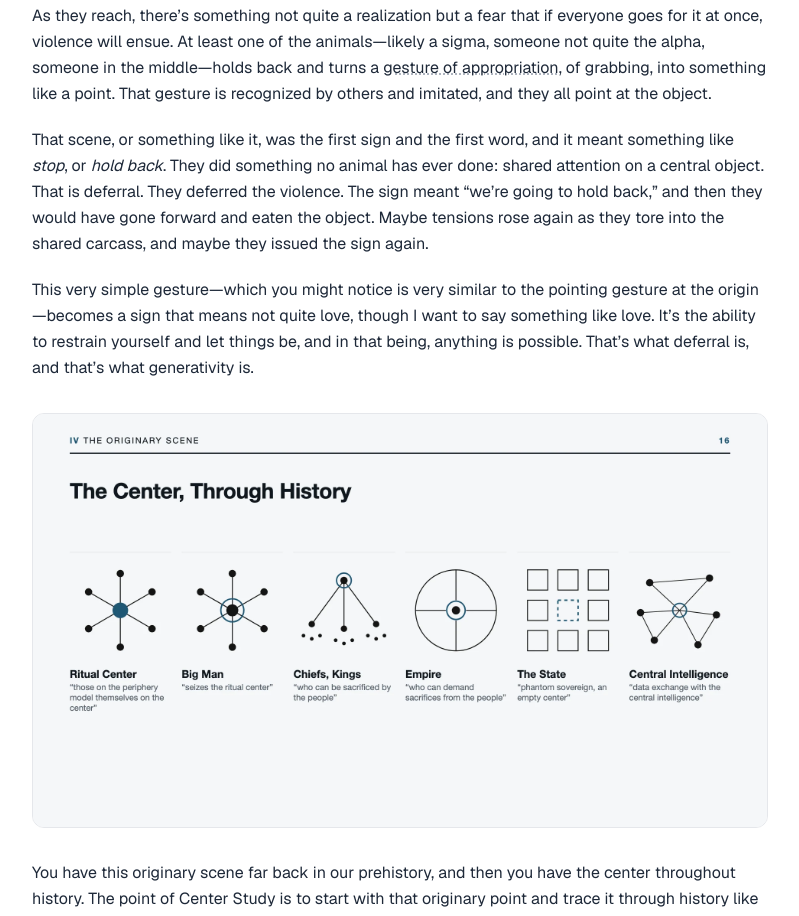
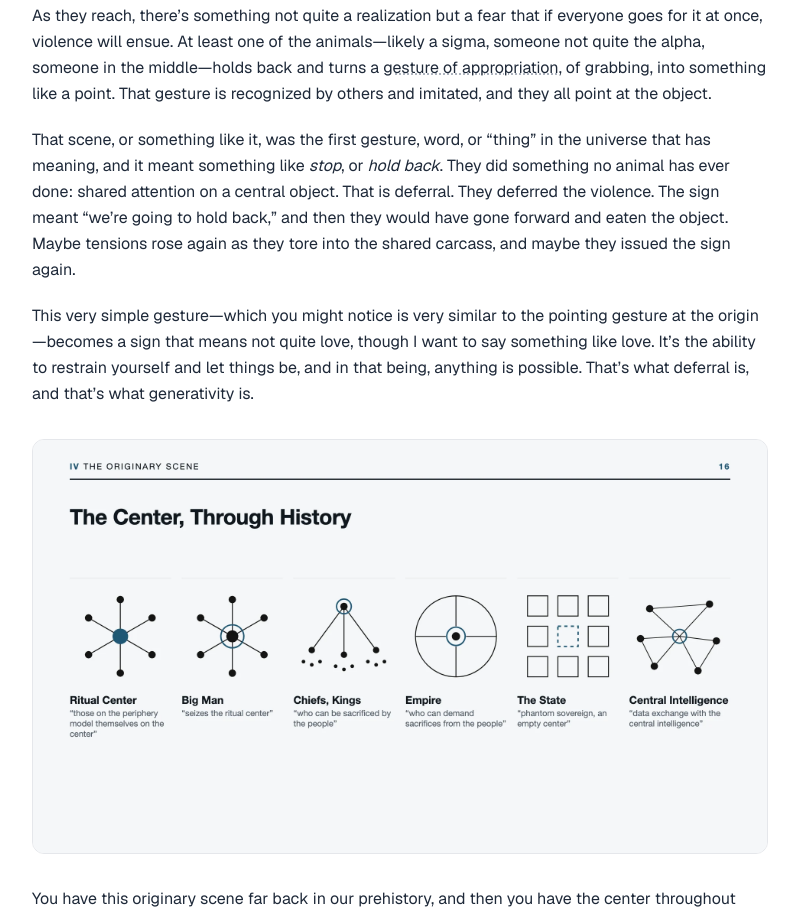
Before and after one commit to zackabaker/center-search-center, a Next.js app: page /intro-center-study-zack-baker in a window 1280 px wide. Shown: the part 8508-9424 px from the top of the page, without its empty margins (240-1039 px from the left). Built offline with nearby package versions, Linux system fonts and the light colour scheme; no server answers.

Commit message:
Talk page: first gesture/word/thing-in-the-universe phrasing
Co-Authored-By: Claude Fable 5 <noreply@anthropic.com>

```diff
--- a/src/app/intro-center-study-zack-baker/page.tsx
+++ b/src/app/intro-center-study-zack-baker/page.tsx
@@ -370,8 +370,9 @@ export default function IntroPage() {
         is recognized by others and imitated, and they all point at the object.
       </P>
       <P>
-        That scene, or something like it, was the first sign and the first
-        word, and it meant something like <em>stop</em>, or <em>hold back</em>. They did
+        That scene, or something like it, was the first gesture, word, or
+        &ldquo;thing&rdquo; in the universe that has meaning, and it meant
+        something like <em>stop</em>, or <em>hold back</em>. They did
         something no animal has ever done: shared attention on a central
         object. That is deferral. They deferred the violence. The sign meant
         &ldquo;we&rsquo;re going to hold back,&rdquo; and then they would have
```
